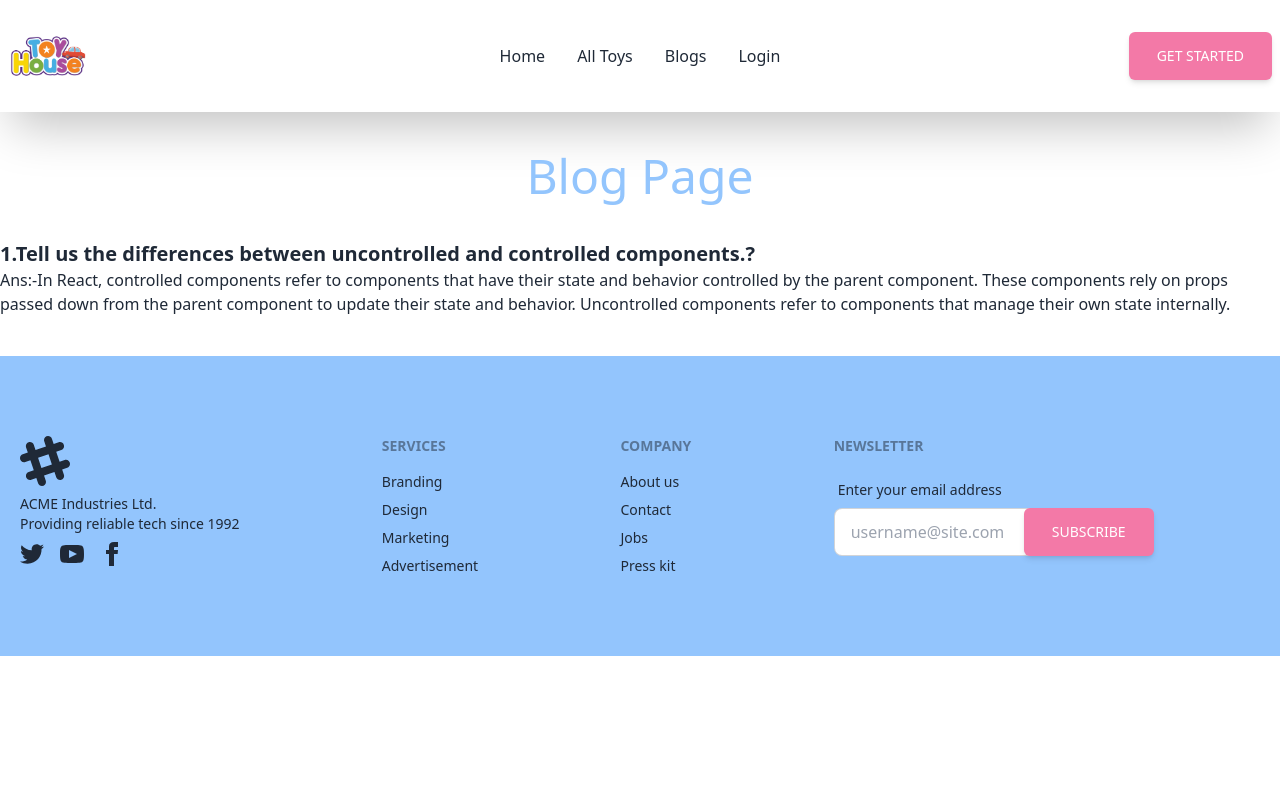
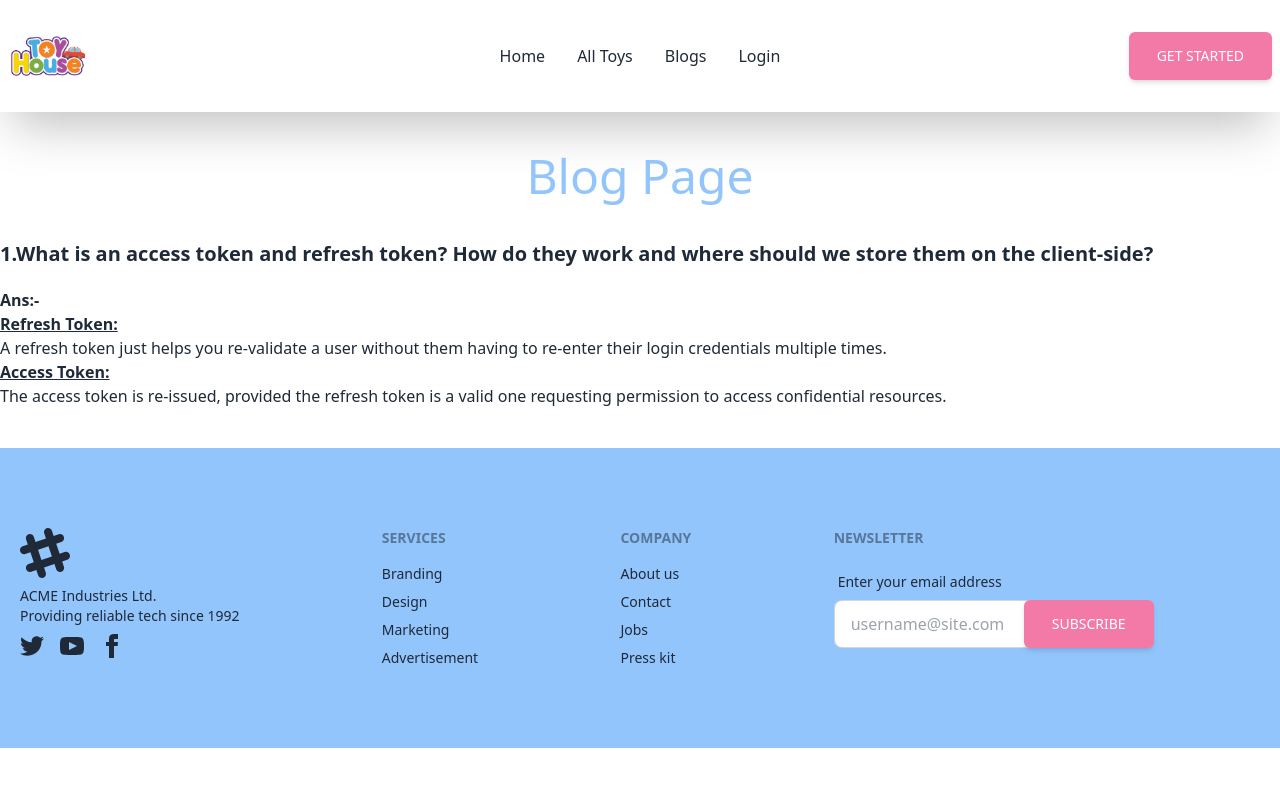
Before and after one commit to arib-web/Kids-Place, a React (Vite) app: page /blog in a window 1280 px wide. Shown: the top 786 px of the page. Built offline with nearby package versions, Linux system fonts and the light colour scheme; no server answers.

Commit message:
first question added

```diff
--- a/src/Pages/Question/Question.jsx
+++ b/src/Pages/Question/Question.jsx
@@ -7,16 +7,14 @@ const Question = () => {
       <div>
         <div className="mb-10">
           <h4 className="text-xl font-bold">
-            1.Tell us the differences between uncontrolled and controlled
-            components.?
+            1.What is an access token and refresh token? How do they work and where should we store them on the client-side?
           </h4>
-          <p>
-            <span className="fw-bold">Ans:-</span>In React, controlled
-            components refer to components that have their state and behavior
-            controlled by the parent component. These components rely on props
-            passed down from the parent component to update their state and
-            behavior. Uncontrolled components refer to components that manage
-            their own state internally.
+          <p className="mt-5">
+            <span className="font-bold">Ans:-</span>
+            <span className="font-bold block underline">Refresh Token:</span>
+            A refresh token just helps you re-validate a user without them having to re-enter their login credentials multiple times.
+            <span className="font-bold underline  block">Access Token:</span>
+            The access token is re-issued, provided the refresh token is a valid one requesting permission to access confidential resources.
           </p>
         </div>
         {/* <div className="mb-4">
```
